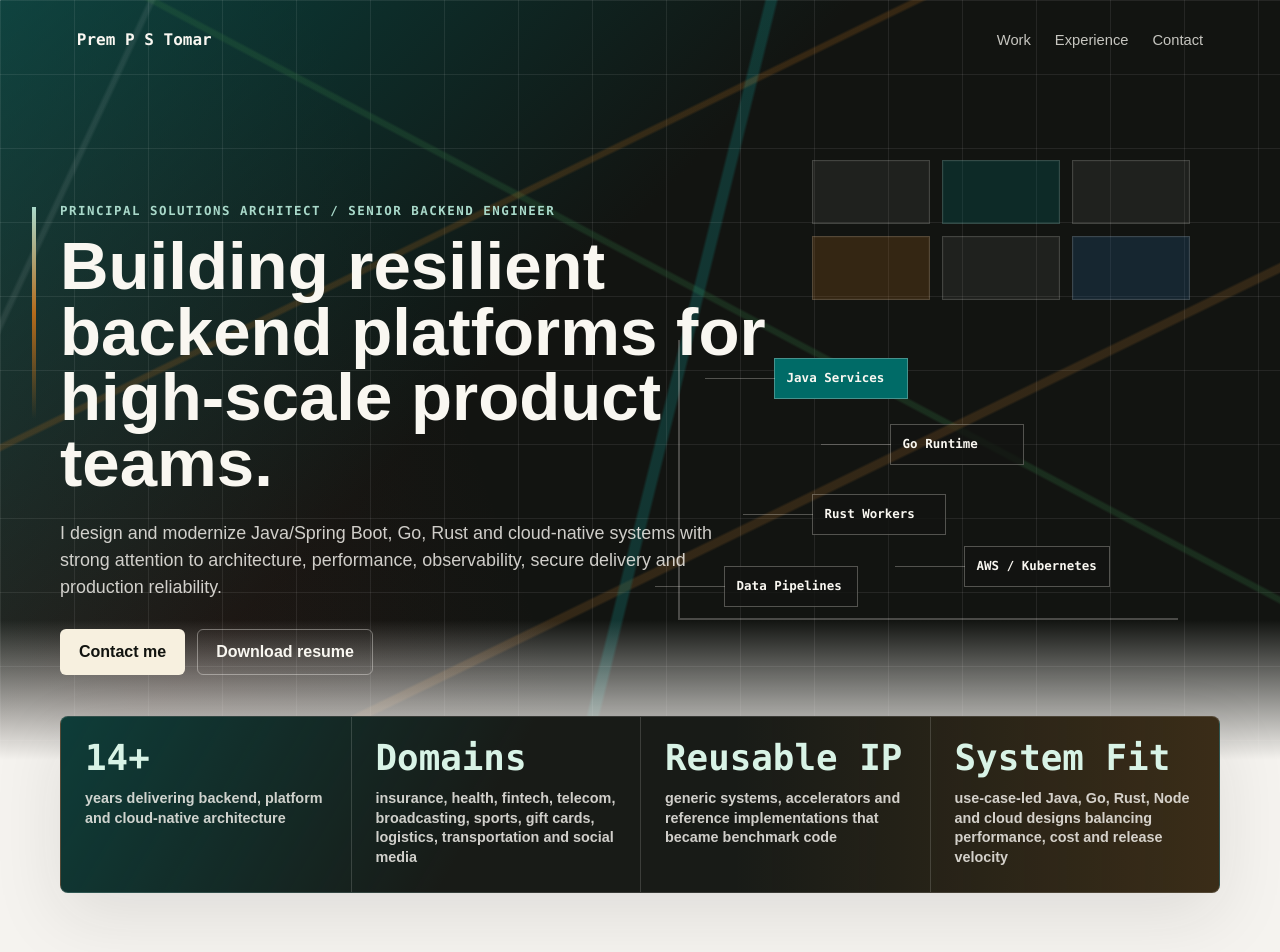
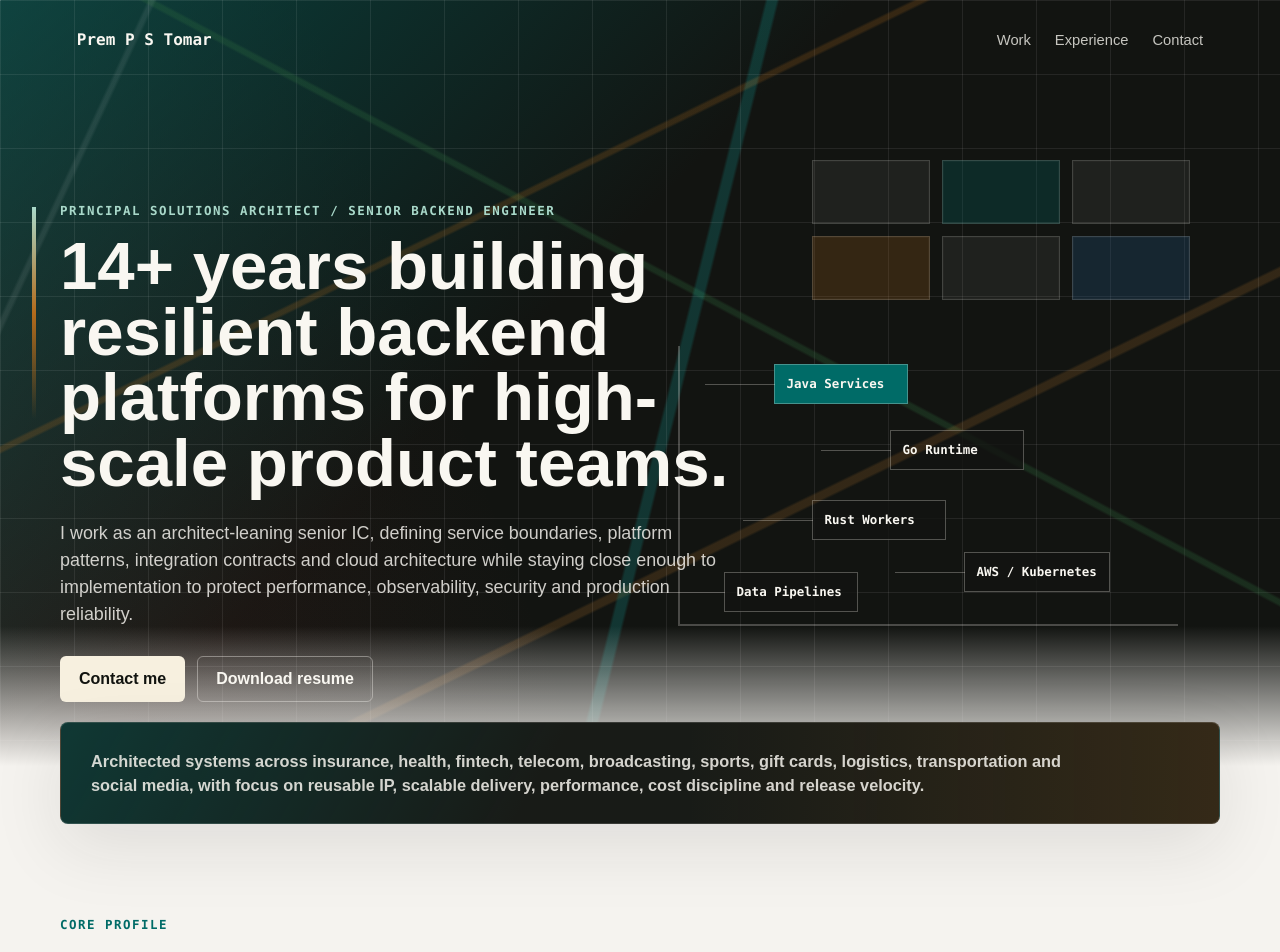
Before and after one commit to Prem-Tomar/portfolio, a React (Vite) app: page / in a window 1280 px wide. Shown: the top 952 px of the page. Built offline with nearby package versions, Linux system fonts and the light colour scheme.

Commit message:
Refocus hero and architecture scope

```diff
--- a/app/globals.css
+++ b/app/globals.css
@@ -325,55 +325,28 @@ h3 {
   color: var(--ink);
 }
 
-.metrics {
+.scope-band {
   position: relative;
   z-index: 2;
-  display: grid;
-  grid-template-columns: repeat(4, minmax(0, 1fr));
   max-width: 1160px;
   margin: -44px auto 0;
-  overflow: visible;
   border: 1px solid rgba(249, 247, 241, 0.14);
   border-radius: 8px;
   background:
-    linear-gradient(120deg, rgba(0, 107, 103, 0.42), transparent 38%),
-    linear-gradient(270deg, rgba(180, 107, 27, 0.22), transparent 42%),
+    linear-gradient(120deg, rgba(0, 107, 103, 0.36), transparent 42%),
+    linear-gradient(270deg, rgba(180, 107, 27, 0.18), transparent 46%),
     #181b17;
+  padding: 26px 30px;
   box-shadow: var(--shadow);
 }
 
-.metric {
-  display: flex;
-  min-height: 150px;
-  flex-direction: column;
-  justify-content: flex-start;
-  gap: 12px;
-  padding: 22px 24px 24px;
-  border-left: 1px solid rgba(249, 247, 241, 0.16);
-  background: transparent;
-}
-
-.metric:first-child {
-  border-left: 0;
-}
-
-.metric strong {
-  display: block;
-  flex: 0 0 auto;
-  color: #d8f3e6;
-  font-size: clamp(1.7rem, 2.8vw, 2.35rem);
-  font-family: var(--font-code);
-  line-height: 1.05;
-  white-space: normal;
-}
-
-.metric span {
-  display: block;
-  margin-top: 0;
-  color: rgba(249, 247, 241, 0.82);
-  font-size: 0.9rem;
-  font-weight: 650;
-  line-height: 1.38;
+.scope-band p {
+  max-width: 1020px;
+  margin: 0;
+  color: rgba(249, 247, 241, 0.84);
+  font-size: 1.02rem;
+  font-weight: 700;
+  line-height: 1.48;
 }
 
 .section {
@@ -958,7 +931,7 @@ h3 {
   }
 
   .section,
-  .metrics,
+  .scope-band,
   .contact-section {
     margin-left: 24px;
     margin-right: 24px;
@@ -1003,7 +976,6 @@ h3 {
     grid-template-columns: repeat(3, 98px);
   }
 
-  .metrics,
   .system-grid,
   .intro-grid,
   .code-grid,
@@ -1044,17 +1016,9 @@ h3 {
     padding-right: 18px;
   }
 
-  .metrics {
+  .scope-band {
     margin-top: -38px;
-  }
-
-  .metric {
-    border-left: 0;
-    border-top: 1px solid rgba(249, 247, 241, 0.14);
-  }
-
-  .metric:first-child {
-    border-top: 0;
+    padding: 22px;
   }
 
   .code-card {
@@ -1113,7 +1077,7 @@ h3 {
   }
 
   .section,
-  .metrics,
+  .scope-band,
   .contact-section {
     margin-left: 18px;
     margin-right: 18px;
--- a/app/page.tsx
+++ b/app/page.tsx
@@ -1,10 +1,3 @@
-const metrics = [
-  { value: "14+", label: "years delivering backend, platform and cloud-native architecture" },
-  { value: "Domains", label: "insurance, health, fintech, telecom, broadcasting, sports, gift cards, logistics, transportation and social media" },
-  { value: "Reusable IP", label: "generic systems, accelerators and reference implementations that became benchmark code" },
-  { value: "System Fit", label: "use-case-led Java, Go, Rust, Node and cloud designs balancing performance, cost and release velocity" },
-];
-
 const strengths = [
   "Java / Spring Boot service architecture",
   "Go services and concurrency-focused modernization",
@@ -156,10 +149,11 @@ export default function Home() {
 
         <div className="hero-content">
           <p className="eyebrow">Principal Solutions Architect / Senior Backend Engineer</p>
-          <h1>Building resilient backend platforms for high-scale product teams.</h1>
+          <h1>14+ years building resilient backend platforms for high-scale product teams.</h1>
           <p className="hero-copy">
-            I design and modernize Java/Spring Boot, Go, Rust and cloud-native systems with strong
-            attention to architecture, performance, observability, secure delivery and production
+            I work as an architect-leaning senior IC, defining service boundaries, platform
+            patterns, integration contracts and cloud architecture while staying close enough to
+            implementation to protect performance, observability, security and production
             reliability.
           </p>
           <div className="hero-actions" aria-label="Portfolio actions">
@@ -173,13 +167,12 @@ export default function Home() {
         </div>
       </section>
 
-      <section className="metrics" aria-label="Impact metrics">
-        {metrics.map((item) => (
-          <div className="metric" key={item.label}>
-            <strong>{item.value}</strong>
-            <span>{item.label}</span>
-          </div>
-        ))}
+      <section className="scope-band" aria-label="Architecture scope">
+        <p>
+          Architected systems across insurance, health, fintech, telecom, broadcasting, sports,
+          gift cards, logistics, transportation and social media, with focus on reusable IP,
+          scalable delivery, performance, cost discipline and release velocity.
+        </p>
       </section>
 
       <section className="section intro-section">
```
